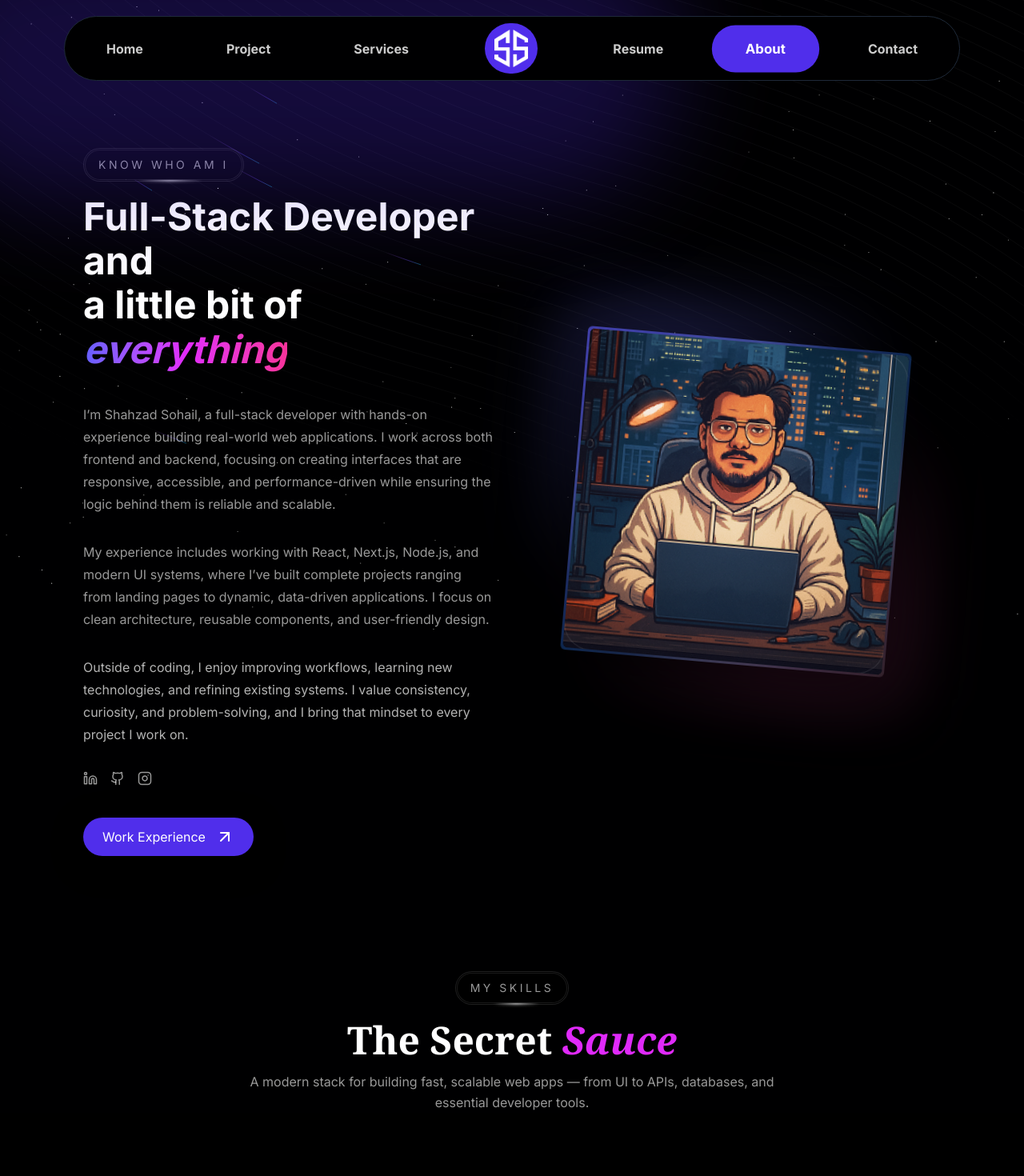
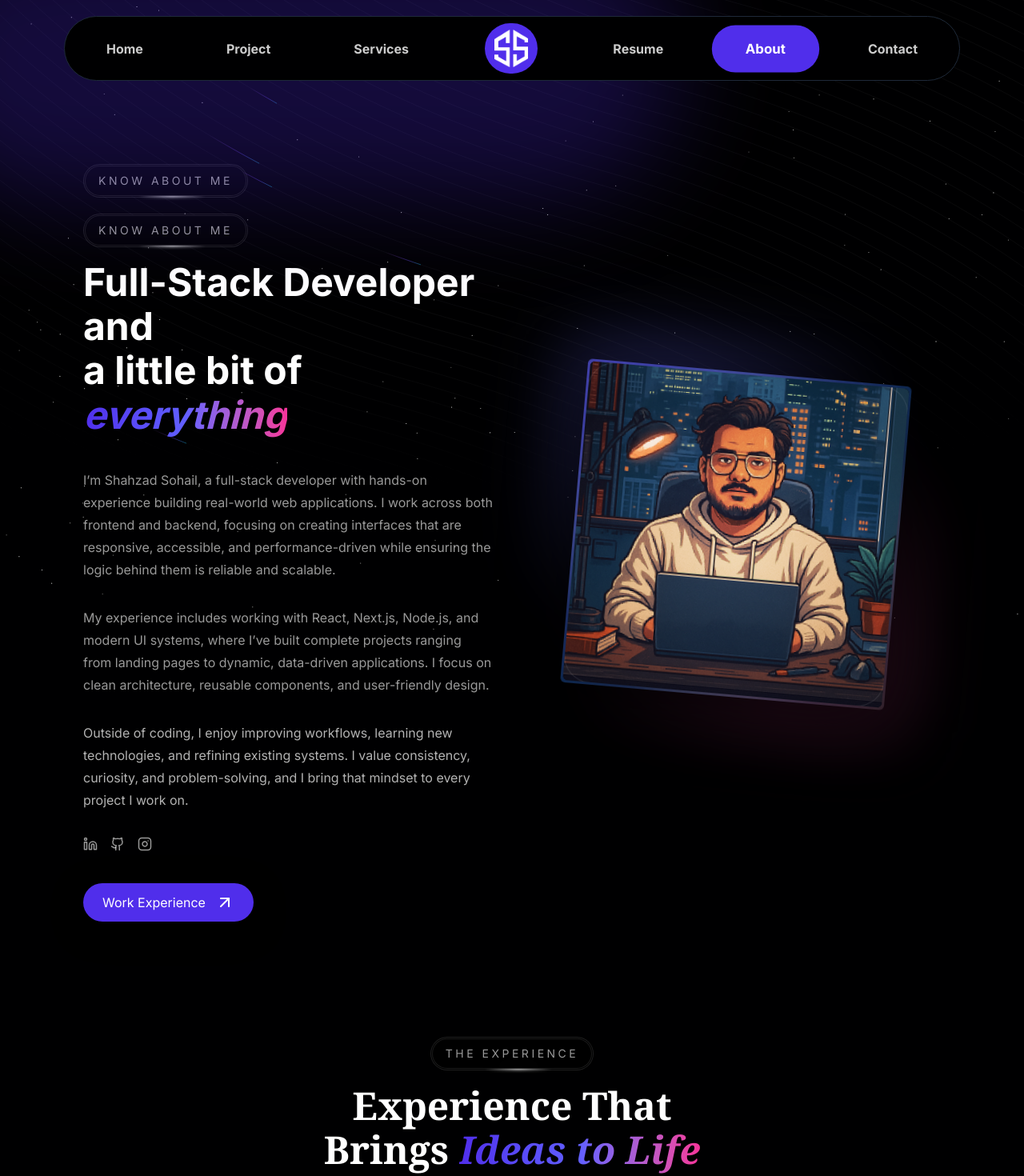
Before and after one commit to codedByShahzad/My_Portfolio, a Next.js app: page /about in a window 1280 px wide. Shown: the top 1470 px of the page at 80% size. Built offline with nearby package versions, Linux system fonts and the light colour scheme.

Commit message:
Updates the headings

```diff
--- a/app/contact/page.tsx
+++ b/app/contact/page.tsx
@@ -1,5 +1,6 @@
 "use client";
 
+import { HoverBorderGradient } from "@/components/ui/hover-border-gradient";
 import React, { useState } from "react";
 import { FiMail, FiPhone, FiMapPin } from "react-icons/fi";
 import { ToastContainer, toast } from "react-toastify";
@@ -28,7 +29,7 @@ const Page = () => {
 
     try {
       const response = await fetch(
-        "https://formsubmit.co/ajax/{your-email-here}.com",
+        "https://formsubmit.co/ajax/mr.shahzad.developer@gmail.com",
         {
           method: "POST",
           headers: {
@@ -57,10 +58,27 @@ const Page = () => {
     <section className="bg-black text-white px-4 sm:px-6 md:px-10 lg:px-16 xl:px-24 py-10 sm:py-12 my-10">
       {/* Heading */}
       <div className="mb-16">
-        <p className="text-sm text-gray-400 mb-2">Get In Touch</p>
-        <h1 className="text-4xl md:text-6xl font-bold">
-          Contact <span className="text-primary">Me</span>
-        </h1>
+        <div className="flex   gap-2 mt-5">
+                {/* Badge */}
+                <HoverBorderGradient
+                  containerClassName="rounded-full "
+                  className="bg-background/60 text-white border border-white/10 backdrop-blur-md"
+                >
+                  <div className="flex justify-center items-center gap-2">
+                    <p className="text-xs sm:text-sm tracking-[0.25em] text-white/60 uppercase">
+                      Contact me
+                    </p>
+                  </div>
+                </HoverBorderGradient>
+              </div>
+
+              {/* Heading */}
+              <h1 className="mt-4 text-4xl font-semibold font-serif md:text-5xl text-white">
+                Let's get{" "}
+                <span className="bg-linear-to-r from-primary via-indigo-500 to-pink-500 bg-clip-text italic text-transparent">
+                  in touch
+                </span>
+              </h1>
       </div>
 
       <div className="grid grid-cols-1 md:grid-cols-2 gap-16">
--- a/sections/AboutMeSection.tsx
+++ b/sections/AboutMeSection.tsx
@@ -16,18 +16,32 @@ const AboutMeSection = () => {
         <div className="flex flex-col-reverse gap-12 md:flex-row md:items-center md:justify-between">
           {/* LEFT */}
           <div className="md:w-1/2">
+            <div className="flex gap-2 mt-5">
+              {/* Badge */}
               <HoverBorderGradient
-              containerClassName="rounded-full"
+                containerClassName="rounded-full "
                 className="bg-background/60 text-white border border-white/10 backdrop-blur-md"
               >
                 <p className="text-xs sm:text-sm tracking-[0.25em] text-white/60 uppercase">
-                Know who am I
+                  Know about me
                 </p>
               </HoverBorderGradient>
+            </div>
+            <div className="flex gap-2 mt-5">
+              {/* Badge */}
+              <HoverBorderGradient
+                containerClassName="rounded-full "
+                className="bg-background/60 text-white border border-white/10 backdrop-blur-md"
+              >
+                <p className="text-xs sm:text-sm tracking-[0.25em] text-white/60 uppercase">
+                  Know about me
+                </p>
+              </HoverBorderGradient>
+            </div>
 
             <h1 className="mt-4 text-4xl font-semibold leading-[1.15] md:text-5xl">
               Full-Stack Developer and <br />a little bit of{" "}
-              <span className="bg-linear-to-r from-indigo-500 via-fuchsia-500 to-pink-500 bg-clip-text font-semibold italic text-transparent">
+              <span className="bg-linear-to-r from-primary via-indigo-500 to-pink-500 bg-clip-text font-semibold italic text-transparent">
                 everything
               </span>
             </h1>
--- a/sections/ExperienceSection.tsx
+++ b/sections/ExperienceSection.tsx
@@ -1,5 +1,5 @@
-import { HoverBorderGradient } from '@/components/ui/hover-border-gradient';
-import { Timeline } from '@/components/ui/timeline';
+import { HoverBorderGradient } from "@/components/ui/hover-border-gradient";
+import { Timeline } from "@/components/ui/timeline";
 
 const ExperienceSection = () => {
   const data = [
@@ -8,27 +8,46 @@ const data = [
       content: (
         <div>
           <p className="mb-4 text-xs font-normal text-white md:text-sm dark:text-neutral-200">
-          <strong className='text-2xl'>Client Project – NIVY App</strong> <br />
+            <strong className="text-2xl">Client Project – NIVY App</strong>{" "}
+            <br />
             Remote | Dec 16, 2024 – Apr 03, 2025
           </p>
           <p className="mb-8 text-lg font-normal text-white dark:text-neutral-200">
-          Collaborated with the NIVY development team to build a match scheduling
-          platform enabling colleges to efficiently organize and manage
-          inter-institutional sports matches.
+            Collaborated with the NIVY development team to build a match
+            scheduling platform enabling colleges to efficiently organize and
+            manage inter-institutional sports matches.
           </p>
 
           <ul className="mb-8 list-disc pl-4 text-white dark:text-neutral-300">
             <li>Designed and developed the Matches Management page</li>
             <li>Implemented full CRUD functionality for match scheduling</li>
-          <li>Built intuitive UI/UX for creating, editing, and deleting matches</li>
+            <li>
+              Built intuitive UI/UX for creating, editing, and deleting matches
+            </li>
             <li>Ensured dynamic data handling and real-time updates</li>
           </ul>
 
           <div className="grid grid-cols-2 gap-4">
-          <img src="https://assets.aceternity.com/templates/startup-1.webp" alt="" className="h-20 w-full rounded-lg object-cover md:h-44 lg:h-60" />
-          <img src="https://assets.aceternity.com/templates/startup-2.webp" alt="" className="h-20 w-full rounded-lg object-cover md:h-44 lg:h-60" />
-          <img src="https://assets.aceternity.com/templates/startup-3.webp" alt="" className="h-20 w-full rounded-lg object-cover md:h-44 lg:h-60" />
-          <img src="https://assets.aceternity.com/templates/startup-4.webp" alt="" className="h-20 w-full rounded-lg object-cover md:h-44 lg:h-60" />
+            <img
+              src="https://assets.aceternity.com/templates/startup-1.webp"
+              alt=""
+              className="h-20 w-full rounded-lg object-cover md:h-44 lg:h-60"
+            />
+            <img
+              src="https://assets.aceternity.com/templates/startup-2.webp"
+              alt=""
+              className="h-20 w-full rounded-lg object-cover md:h-44 lg:h-60"
+            />
+            <img
+              src="https://assets.aceternity.com/templates/startup-3.webp"
+              alt=""
+              className="h-20 w-full rounded-lg object-cover md:h-44 lg:h-60"
+            />
+            <img
+              src="https://assets.aceternity.com/templates/startup-4.webp"
+              alt=""
+              className="h-20 w-full rounded-lg object-cover md:h-44 lg:h-60"
+            />
           </div>
         </div>
       ),
@@ -39,13 +58,16 @@ const data = [
       content: (
         <div>
           <p className="mb-4 text-xs font-normal text-white md:text-sm dark:text-neutral-200">
-          <strong className='text-2xl'>Front-End Developer – Hā Health</strong> <br />
+            <strong className="text-2xl">
+              Front-End Developer – Hā Health
+            </strong>{" "}
+            <br />
             Remote | Jun 16, 2025 – Sep 21, 2025
           </p>
 
           <p className="mb-8 text-lg font-normal text-white dark:text-neutral-200">
-          Worked on an AI-powered wellness platform focused on personalized meal
-          planning, fitness tracking, and mindfulness tools.
+            Worked on an AI-powered wellness platform focused on personalized
+            meal planning, fitness tracking, and mindfulness tools.
           </p>
 
           <ul className="mb-8 list-disc pl-4 text-white dark:text-neutral-300">
@@ -56,10 +78,26 @@ const data = [
           </ul>
 
           <div className="grid grid-cols-2 gap-4">
-          <img src="https://assets.aceternity.com/pro/hero-sections.png" alt="" className="h-20 w-full rounded-lg object-cover md:h-44 lg:h-60" />
-          <img src="https://assets.aceternity.com/features-section.png" alt="" className="h-20 w-full rounded-lg object-cover md:h-44 lg:h-60" />
-          <img src="https://assets.aceternity.com/pro/bento-grids.png" alt="" className="h-20 w-full rounded-lg object-cover md:h-44 lg:h-60" />
-          <img src="https://assets.aceternity.com/cards.png" alt="" className="h-20 w-full rounded-lg object-cover md:h-44 lg:h-60" />
+            <img
+              src="https://assets.aceternity.com/pro/hero-sections.png"
+              alt=""
+              className="h-20 w-full rounded-lg object-cover md:h-44 lg:h-60"
+            />
+            <img
+              src="https://assets.aceternity.com/features-section.png"
+              alt=""
+              className="h-20 w-full rounded-lg object-cover md:h-44 lg:h-60"
+            />
+            <img
+              src="https://assets.aceternity.com/pro/bento-grids.png"
+              alt=""
+              className="h-20 w-full rounded-lg object-cover md:h-44 lg:h-60"
+            />
+            <img
+              src="https://assets.aceternity.com/cards.png"
+              alt=""
+              className="h-20 w-full rounded-lg object-cover md:h-44 lg:h-60"
+            />
           </div>
         </div>
       ),
@@ -70,33 +108,51 @@ const data = [
       content: (
         <div>
           <p className="mb-4 text-xs font-normal text-white md:text-sm dark:text-neutral-200">
-          <strong className='text-2xl'>Selected Projects & Ongoing Work</strong>
+            <strong className="text-2xl">
+              Selected Projects & Ongoing Work
+            </strong>
           </p>
 
           <ul className="mb-8 list-disc pl-4 text-white dark:text-neutral-300">
             <li>
-            <strong>Crypto Place</strong> – Real-time cryptocurrency tracker using
-            React, Tailwind CSS, and CoinGecko API
+              <strong>Crypto Place</strong> – Real-time cryptocurrency tracker
+              using React, Tailwind CSS, and CoinGecko API
             </li>
             <li>
-            <strong>Tomato</strong> – Food delivery platform with Redux Toolkit,
-            REST APIs, and responsive UI
+              <strong>Tomato</strong> – Food delivery platform with Redux
+              Toolkit, REST APIs, and responsive UI
             </li>
             <li>
               <strong>Appointo</strong> – Full-stack doctor appointment booking
               platform
             </li>
             <li>
-            <strong>Axcelerate AI</strong> – Currently building the company website
-            using Webflow, HTML, CSS, JavaScript, GSAP animations
+              <strong>Axcelerate AI</strong> – Currently building the company
+              website using Webflow, HTML, CSS, JavaScript, GSAP animations
             </li>
           </ul>
 
           <div className="grid grid-cols-2 gap-4">
-          <img src="https://assets.aceternity.com/pro/hero-sections.png" alt="" className="h-20 w-full rounded-lg object-cover md:h-44 lg:h-60" />
-          <img src="https://assets.aceternity.com/features-section.png" alt="" className="h-20 w-full rounded-lg object-cover md:h-44 lg:h-60" />
-          <img src="https://assets.aceternity.com/pro/bento-grids.png" alt="" className="h-20 w-full rounded-lg object-cover md:h-44 lg:h-60" />
-          <img src="https://assets.aceternity.com/cards.png" alt="" className="h-20 w-full rounded-lg object-cover md:h-44 lg:h-60" />
+            <img
+              src="https://assets.aceternity.com/pro/hero-sections.png"
+              alt=""
+              className="h-20 w-full rounded-lg object-cover md:h-44 lg:h-60"
+            />
+            <img
+              src="https://assets.aceternity.com/features-section.png"
+              alt=""
+              className="h-20 w-full rounded-lg object-cover md:h-44 lg:h-60"
+            />
+            <img
+              src="https://assets.aceternity.com/pro/bento-grids.png"
+              alt=""
+              className="h-20 w-full rounded-lg object-cover md:h-44 lg:h-60"
+            />
+            <img
+              src="https://assets.aceternity.com/cards.png"
+              alt=""
+              className="h-20 w-full rounded-lg object-cover md:h-44 lg:h-60"
+            />
           </div>
         </div>
       ),
@@ -105,32 +161,28 @@ const data = [
 
   return (
     <div className="relative w-full overflow-clip">
-         <div className="flex flex-col justify-center items-center">
+      <div className="flex flex-col justify-center text-center items-center">
         {/* Top label */}
-                  <div className="flex items-center ">
+        <div className="flex items-center  ">
           <HoverBorderGradient
             containerClassName="rounded-full"
             className="bg-background/60 text-white border border-white/10 backdrop-blur-md"
           >
             <p className="text-xs sm:text-sm tracking-[0.25em] text-white/60 uppercase">
-                        My Skills
+              The Experience
             </p>
           </HoverBorderGradient>
         </div>
 
         {/* Heading */}
         <h2 className="mt-4 text-4xl font-semibold font-serif leading-[1.15] md:text-5xl text-white">
-                    The Secret <span className="text-fuchsia-500 italic">Sauce</span>
+          Experience That <br /> Brings{" "}
+          <span className="bg-linear-to-r from-primary via-indigo-500 to-pink-500 bg-clip-text italic text-transparent">Ideas to Life</span>
         </h2>
-
-                  <p className="mt-3 max-w-2xl text-white/60 text-center leading-relaxed">
-                    A modern stack for building fast, scalable web apps — from UI to APIs,
-                    databases, and essential developer tools.
-                  </p>
       </div>
       <Timeline data={data} />
     </div>
-  )
-}
+  );
+};
 
-export default ExperienceSection
+export default ExperienceSection;
--- a/sections/HeroSection.tsx
+++ b/sections/HeroSection.tsx
@@ -37,7 +37,7 @@ export default function HeroSection() {
             <br className="hidden lg:block" />
             <span className="block">
               into{" "}
-              <span className="bg-gradient-to-r from-primary to-purple-600 bg-clip-text text-transparent">
+              <span className="bg-linear-to-r from-primary to-purple-600 bg-clip-text text-transparent">
                 seamless digital experiences
               </span>
             </span>
--- a/sections/ProjectSection.tsx
+++ b/sections/ProjectSection.tsx
@@ -138,7 +138,10 @@ const ProjectsSection = ({
           containerClassName="rounded-full"
           className="bg-background/60 text-white border border-white/10 backdrop-blur-md"
         >
+
+          <p className="text-xs sm:text-sm tracking-[0.25em] text-white/60 uppercase">
           Featured Case Studies
+        </p>
         </HoverBorderGradient>
 
         <h2 className="mt-4 text-4xl sm:text-5xl md:text-6xl font-semibold text-white">
--- a/sections/Services.tsx
+++ b/sections/Services.tsx
@@ -4,11 +4,7 @@ import React from "react";
 import { motion } from "framer-motion";
 import { HoverBorderGradient } from "@/components/ui/hover-border-gradient";
 import { CardSpotlight } from "@/components/ui/card-spotlight";
-import {
-  SiReact,
-  SiFigma,
-  SiShopify,
-} from "react-icons/si";
+import { SiReact, SiFigma, SiShopify } from "react-icons/si";
 import { Smartphone, Database, CloudLightning } from "lucide-react";
 
 type Service = {
@@ -70,19 +66,24 @@ const Services = () => {
   return (
     <section className="px-4 lg:px-10 xl:px-20 py-20">
       {/* Badge */}
+      <div className="flex   gap-2 mt-5">
+        {/* Badge */}
         <HoverBorderGradient
-        containerClassName="rounded-full"
+          containerClassName="rounded-full "
           className="bg-background/60 text-white border border-white/10 backdrop-blur-md"
         >
+          <div className="flex justify-center items-center gap-2">
             <p className="text-xs sm:text-sm tracking-[0.25em] text-white/60 uppercase">
               Want to Work With Us
             </p>
+          </div>
         </HoverBorderGradient>
+      </div>
 
       {/* Heading */}
       <h1 className="mt-4 text-4xl font-semibold font-serif md:text-5xl text-white">
         Services{" "}
-        <span className="bg-linear-to-r from-indigo-500 via-fuchsia-500 to-pink-500 bg-clip-text italic text-transparent">
+        <span className="bg-linear-to-r from-primary via-indigo-500 to-pink-500 bg-clip-text italic text-transparent">
           We Provide
         </span>
       </h1>
@@ -101,7 +102,7 @@ const Services = () => {
                 - Spotlight stays behind content
                 - No scale transform
             */}
-            <CardSpotlight className="relative h-full rounded-2xl border border-white/10 bg-white/[0.03] p-7 backdrop-blur-md overflow-hidden">
+            <CardSpotlight className="relative h-full rounded-2xl border border-white/10 bg-white/3 p-7 backdrop-blur-md overflow-hidden">
               {/* Content Layer (always above spotlight) */}
               <div className="relative z-20">
                 {/* Icon */}
@@ -121,7 +122,7 @@ const Services = () => {
               </div>
 
               {/* Subtle hover glow line (same as skills) */}
-              <span className="pointer-events-none absolute inset-x-6 bottom-4 h-px bg-gradient-to-r from-transparent via-fuchsia-500/40 to-transparent opacity-0 group-hover:opacity-100 transition-opacity" />
+              <span className="pointer-events-none absolute inset-x-6 bottom-4 h-px bg-linear-to-r from-transparent via-fuchsia-500/40 to-transparent opacity-0 group-hover:opacity-100 transition-opacity" />
             </CardSpotlight>
           </motion.div>
         ))}
```
Also changed, not shown: sections/SkillSection.tsx (+45 -26 lines). Lines whose indentation alone changed are shown as unchanged.
